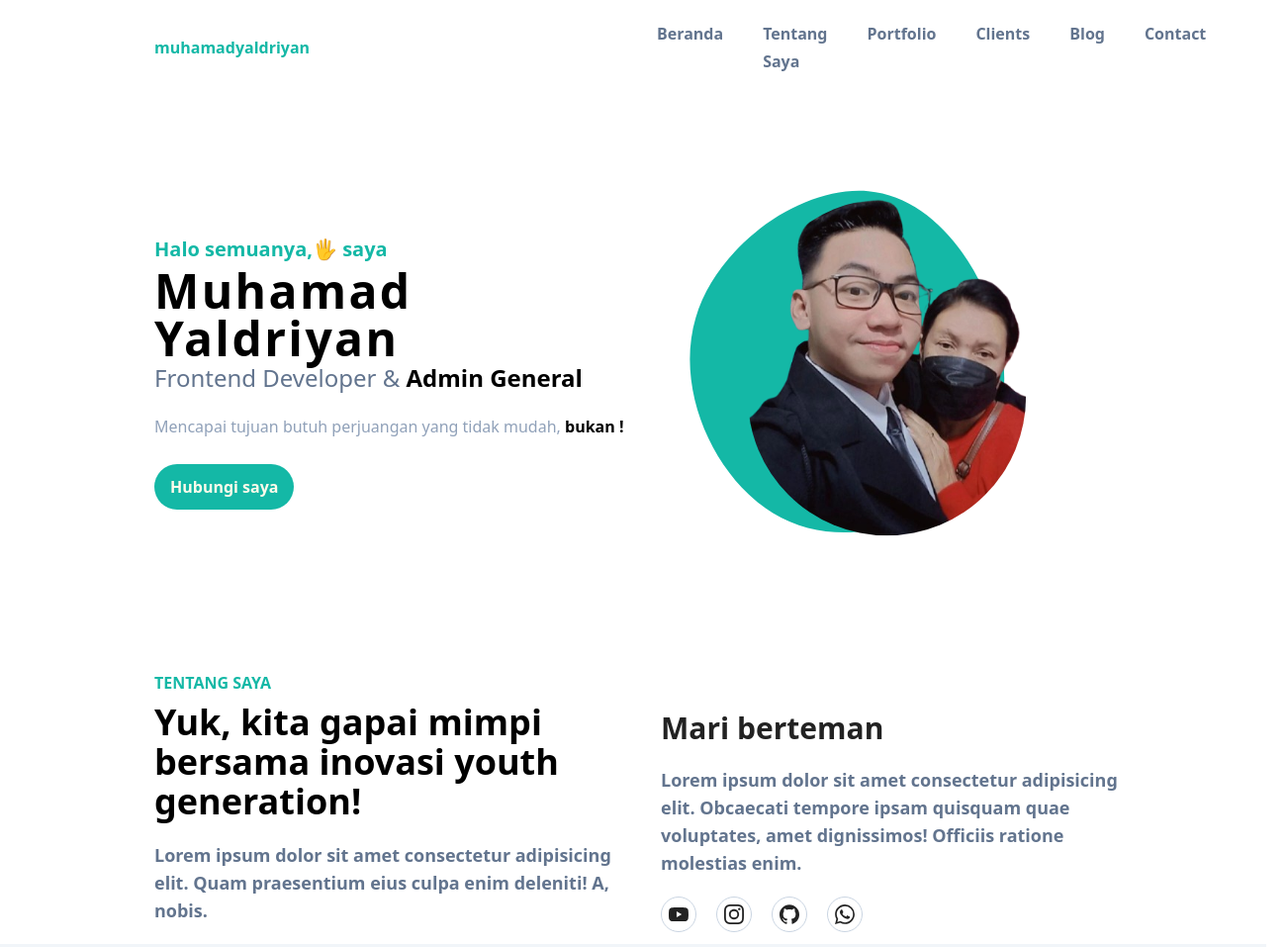
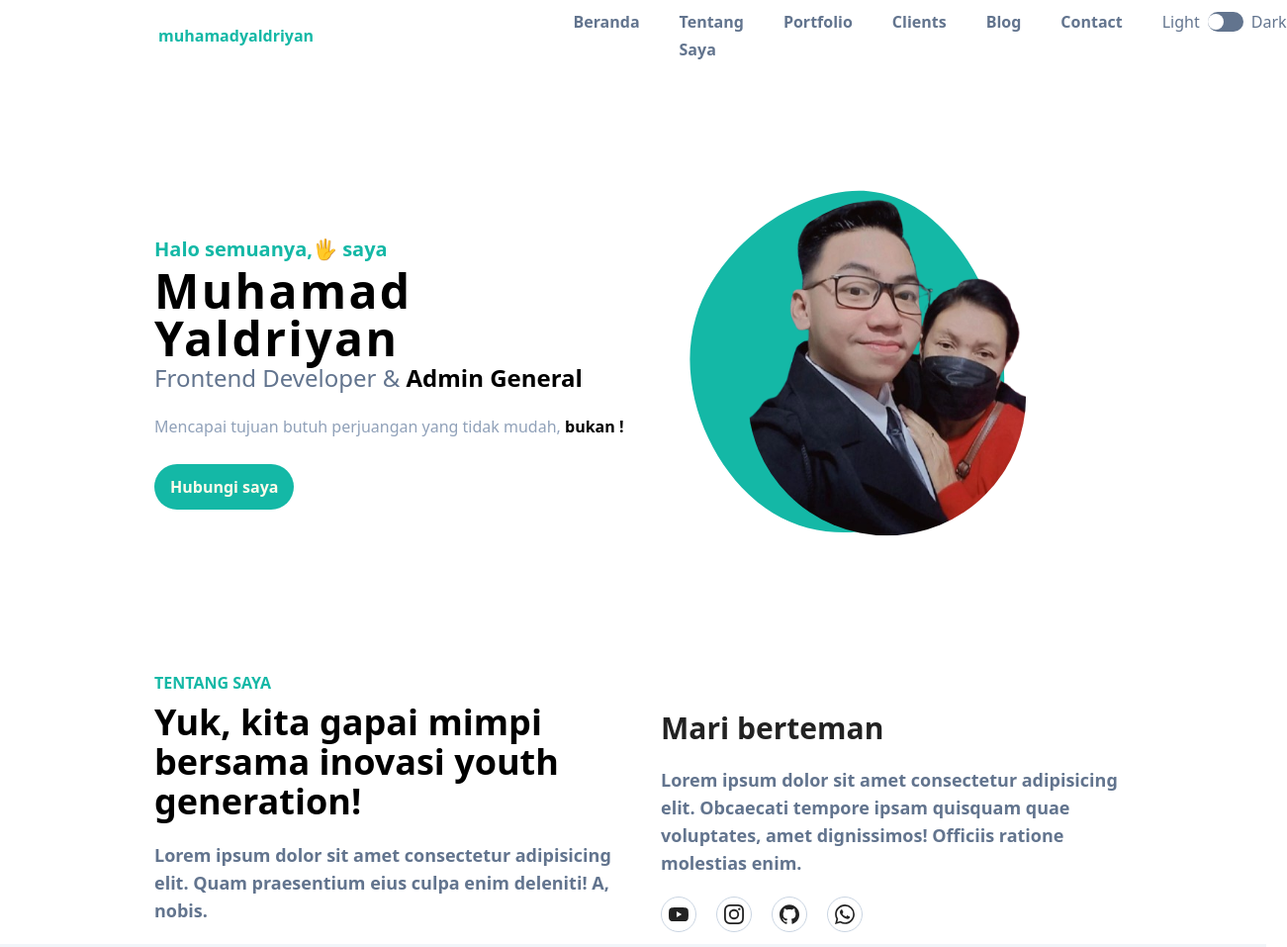
Before and after one commit to Richard792005/portfolio-tailwind-css, a website: page index.html in a window 1280 px wide. Shown: the top 957 px of the page at 99% size, 1301 px wide, since content can reach past the window. Drawn offline with Linux system fonts and the light colour scheme; files whose address does not match are found by name; a web font is replaced by a local one.

Commit message:
Dark Mode Feature

```diff
--- a/index.html
+++ b/index.html
@@ -15,7 +15,7 @@
     rel="stylesheet">
 </head>
 
-<body class="">
+<body class="dark:bg-slate-900">
   <!-- Section perbandingan 1 -->
   <!-- <section id="home" class="flex justify-center pt-36">
     <div class="container">
@@ -52,19 +52,19 @@
 
   <!-- navbar start -->
   <header
-    class="md:px-20 lg:pl-32 bg-transparent absolute top-0 left-0 w-full flex flex-wrap lg:flex-nowrap xl:flex-wrap items-center justify-between z-10 lg:gap-36 xl:gap-0 ">
-    <div class="w-1/2 pl-7 flex items-center relative">
+    class=" bg-transparent absolute top-0 left-0 w-full flex flex-wrap items-center  z-10 lg:gap-5">
+    <div class="sm:w-[50%] lg:[20%] pl-7 md:pl-28 lg:pl-40  lg flex items-center relative">
       <a href="#home" class="font-bold text-primary block py-6">muhamadyaldriyan</a>
     </div>
-    <div class="w-1/2 lg:w-full xl:w-1/2 flex items-center lg: relative">
-      <button id="hamburger" name="humberger" type="button" class="absolute right-4 lg:hidden hover:cursor-pointer">
+    <div class="w-[50%] lg:w-[55%] xl:w-1/2 flex sm:justify-end sm:absolute sm:right-5  mx-auto relative">
+      <button id="hamburger" name="humberger" type="button" class="  lg:hidden hover:cursor-pointer">
         <span class="hamburger-line transition-all duration-300 ease-in-out"> </span>
         <span class="hamburger-line transition-all duration-300 ease-in-out"> </span>
         <span class="hamburger-line transition-all duration-300 ease-in-out"> </span>
       </button>
       <nav id="nav-menu"
-        class="md:leading-7 hidden lg:flex absolute lg:static bg-white lg:bg-transparent shadow-lg lg:shadow-none rounded-lg py-5 w-full max-w-62.5 lg:max-w-full top-full">
-        <ul class="block lg:flex lg:justify-center lg:gap-4 xl:gap-10">
+        class="md:leading-7 bg-white absolute lg:static right-20 top-full hidden lg:flex lg:justify-center lg:bg-transparent shadow-lg lg:shadow-none rounded-lg py-5 w-full sm:max-w-52 lg:max-w-full ">
+        <ul class="block lg:flex lg:justify-center lg:gap-3 xl:gap-10">
           <li class="group">
             <a href="#Home"
               class="text-base font-semibold text-slate-500 py-2 mx-8 lg:mx-0  group-hover:text-primary">Beranda</a>
@@ -88,6 +88,19 @@
           <li class="group">
             <a href="#Contact"
               class="text-base font-semibold text-slate-500 py-2 mx-8 lg:mx-0 group-hover:text-primary">Contact</a>
+          </li>
+          <li class="group">
+            <div class="flex text-slate-500">
+              <span class="mr-2">Light</span>
+              <label for="dark-toggle" class="mt-1">
+                <div class="flex h-5 w-9 pt-0.5 cursor-pointer rounded-full bg-slate-500">
+                  <input type="checkbox" name="" id="dark-toggle" class="hidden peer">
+                  <div id="circle" class="toggle-circle h-4 w-4 rounded-full bg-white peer-checked:translate-x-5 transition-all duration-500 peer-not-checked:translate-x-0 peer-checked:hover:bg-amber-400 peer-not-checked:hover:bg-primary"></div>
+                </div>
+              </label>
+
+              <span class="ml-2">Dark</span>
+            </div>
           </li>
         </ul>
       </nav>
@@ -483,8 +496,12 @@
    <a href="#Home" id="to-top" class="justify-center hidden items-center bg-primary w-14 h-14 rounded-full p-4 fixed bottom-4 right-4 hover:animate-pulse">
     <span class="inline-block h-5 w-5 border-t-2 border-l-2 border-white rotate-45 hover:opacity-80 mt-2"></span>
    </a>
+
   <!-- Back to top end -->
 
+
+  <!-- Dark Mode Start -->
+  <!-- Dark Mode End -->
   <script src="./dist/script.js"></script>
 
 </body>
--- a/src/input.css
+++ b/src/input.css
@@ -1,4 +1,5 @@
 @import "tailwindcss";
+@custom-variant dark (&:where([data-theme=dark], [data-theme=dark] *));
 
 @theme {
   --font-inter : 'Inter', system-ui, sans-serif;
```
Also changed, not shown: dist/output.css, dist/script.js.
